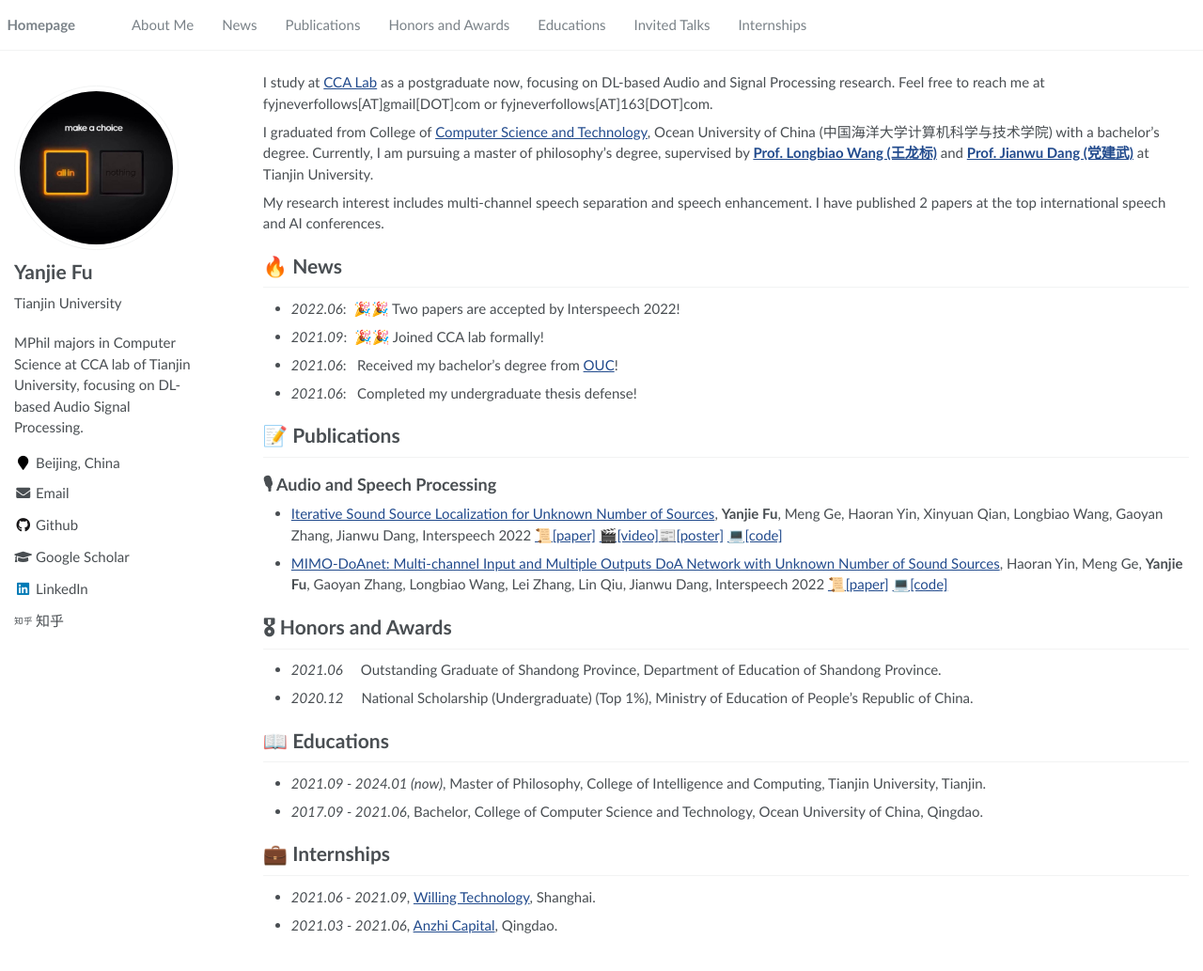
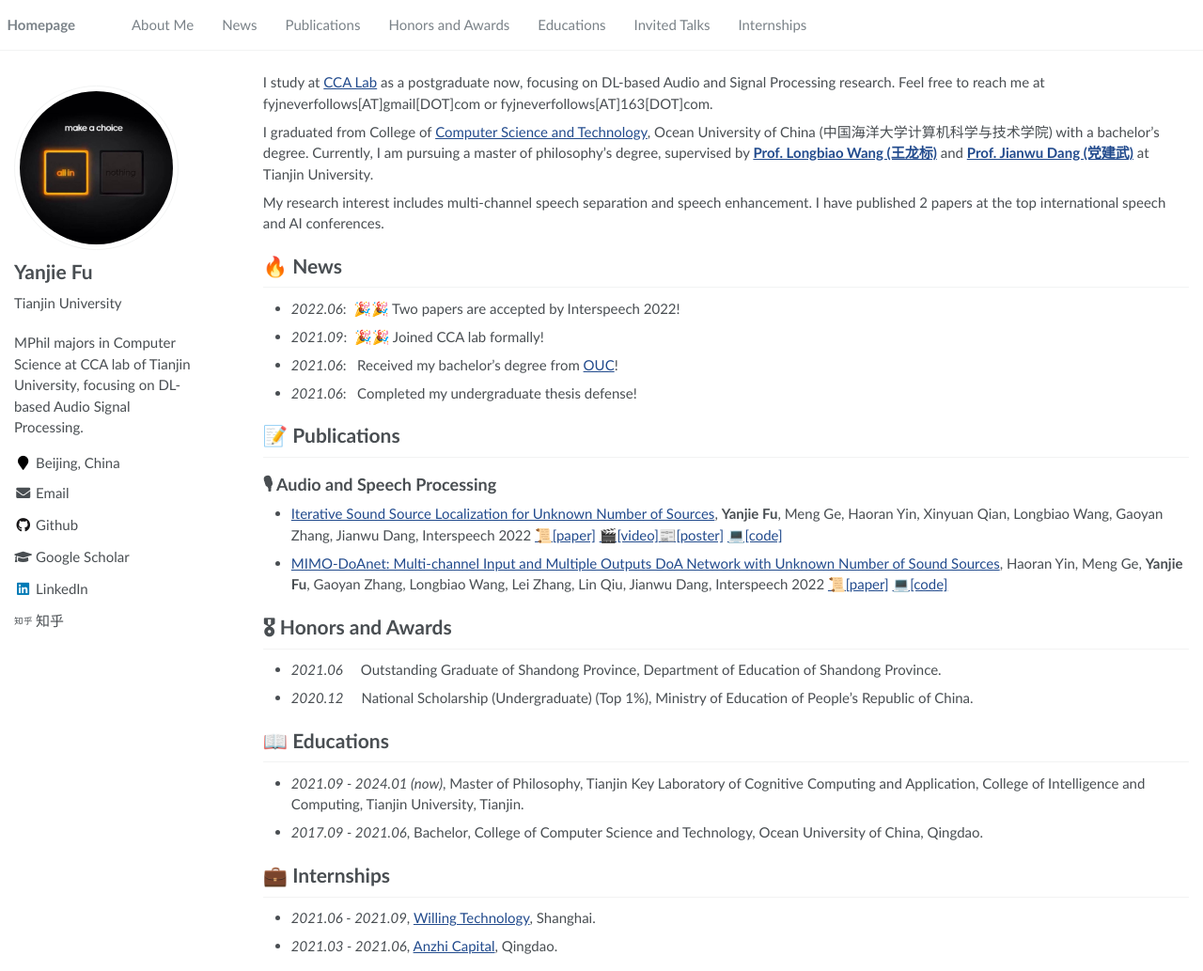
Before and after one commit to FYJNEVERFOLLOWS/FYJNEVERFOLLOWS.github.io, a Jekyll site: the page built from _pages/about.md, in a window 1280 px wide and 1033 px high. Shown: the whole window at 94% size. Built offline with Jekyll 4.4.1, drawn with Linux system fonts in a browser that asks for light colours.

Commit message:
update1020

```diff
--- a/_pages/about.md
+++ b/_pages/about.md
@@ -40,7 +40,7 @@ My research interest includes multi-channel speech separation and speech enhance
 
 
 # 📖 Educations
-- *2021.09 - 2024.01 (now)*, Master of Philosophy, College of Intelligence and Computing, Tianjin University, Tianjin.
+- *2021.09 - 2024.01 (now)*, Master of Philosophy, Tianjin Key Laboratory of Cognitive Computing and Application, College of Intelligence and Computing, Tianjin University, Tianjin.
 - *2017.09 - 2021.06*, Bachelor, College of Computer Science and Technology, Ocean University of China, Qingdao.
 
 <!-- # 💬 Invited Talks
```
